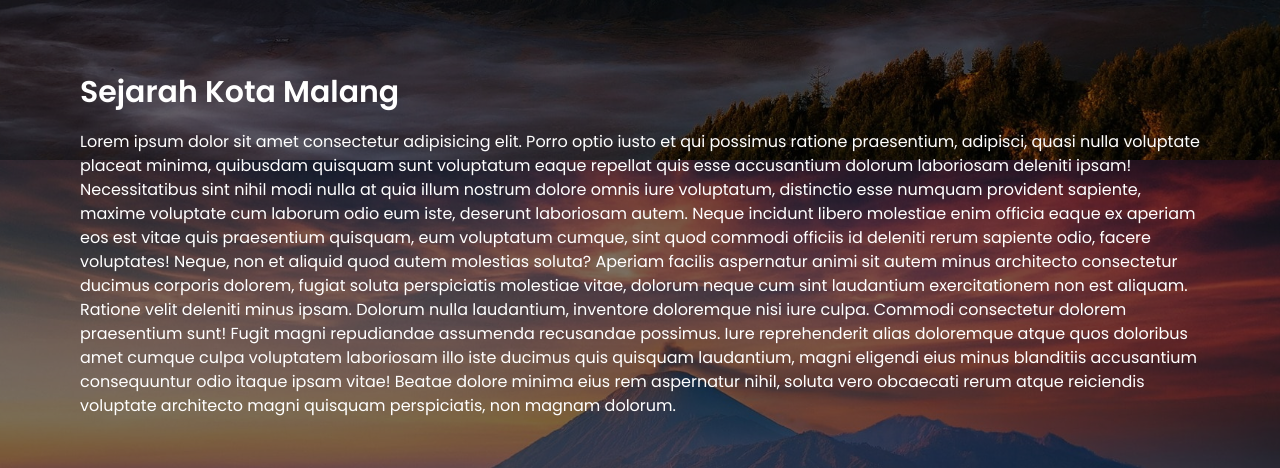
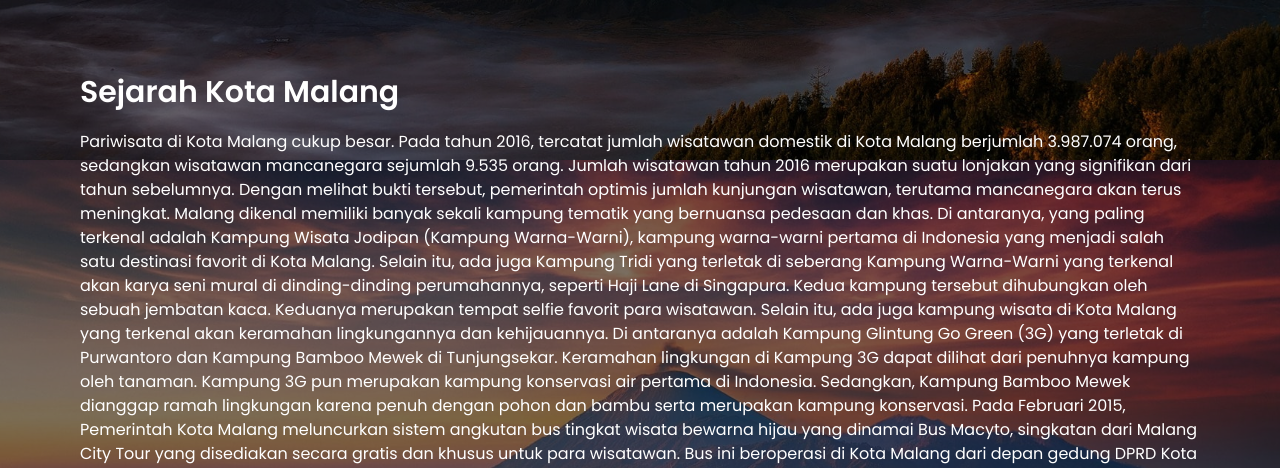
Before and after one commit to LeonardTarigan/visit-malang, a Next.js app: page / in a window 1280 px wide. Shown: the part 640-1108 px from the top of the page. Built offline with nearby package versions, Linux system fonts and the light colour scheme.

Commit message:
tentang kota malang

```diff
--- a/pages/index.js
+++ b/pages/index.js
@@ -75,37 +75,26 @@ export default function Home() {
                             data-aos-delay='100'
                             className='text-sm md:text-base'
                         >
-                            Lorem ipsum dolor sit amet consectetur adipisicing
-                            elit. Porro optio iusto et qui possimus ratione
-                            praesentium, adipisci, quasi nulla voluptate placeat
-                            minima, quibusdam quisquam sunt voluptatum eaque
-                            repellat quis esse accusantium dolorum laboriosam
-                            deleniti ipsam! Necessitatibus sint nihil modi nulla
-                            at quia illum nostrum dolore omnis iure voluptatum,
-                            distinctio esse numquam provident sapiente, maxime
-                            voluptate cum laborum odio eum iste, deserunt
-                            laboriosam autem. Neque incidunt libero molestiae
-                            enim officia eaque ex aperiam eos est vitae quis
-                            praesentium quisquam, eum voluptatum cumque, sint
-                            quod commodi officiis id deleniti rerum sapiente
-                            odio, facere voluptates! Neque, non et aliquid quod
-                            autem molestias soluta? Aperiam facilis aspernatur
-                            animi sit autem minus architecto consectetur ducimus
-                            corporis dolorem, fugiat soluta perspiciatis
-                            molestiae vitae, dolorum neque cum sint laudantium
-                            exercitationem non est aliquam. Ratione velit
-                            deleniti minus ipsam. Dolorum nulla laudantium,
-                            inventore doloremque nisi iure culpa. Commodi
-                            consectetur dolorem praesentium sunt! Fugit magni
-                            repudiandae assumenda recusandae possimus. Iure
-                            reprehenderit alias doloremque atque quos doloribus
-                            amet cumque culpa voluptatem laboriosam illo iste
-                            ducimus quis quisquam laudantium, magni eligendi
-                            eius minus blanditiis accusantium consequuntur odio
-                            itaque ipsam vitae! Beatae dolore minima eius rem
-                            aspernatur nihil, soluta vero obcaecati rerum atque
-                            reiciendis voluptate architecto magni quisquam
-                            perspiciatis, non magnam dolorum.
+                                Pariwisata di Kota Malang cukup besar. Pada tahun 2016, tercatat jumlah wisatawan domestik di Kota Malang berjumlah 3.987.074 orang,
+                            sedangkan wisatawan mancanegara sejumlah 9.535 orang. Jumlah wisatawan tahun 2016 merupakan suatu lonjakan yang signifikan dari tahun
+                            sebelumnya. Dengan melihat bukti tersebut, pemerintah optimis jumlah kunjungan wisatawan, terutama mancanegara akan terus meningkat.
+                                Malang dikenal memiliki banyak sekali kampung tematik yang bernuansa pedesaan dan khas. Di antaranya, yang paling terkenal adalah Kampung
+                            Wisata Jodipan (Kampung Warna-Warni), kampung warna-warni pertama di Indonesia yang menjadi salah satu destinasi favorit di Kota Malang.
+                            Selain itu, ada juga Kampung Tridi yang terletak di seberang Kampung Warna-Warni yang terkenal akan karya seni mural di dinding-dinding
+                            perumahannya, seperti Haji Lane di Singapura. Kedua kampung tersebut dihubungkan oleh sebuah jembatan kaca. Keduanya merupakan tempat selfie
+                            favorit para wisatawan.
+                                Selain itu, ada juga kampung wisata di Kota Malang yang terkenal akan keramahan lingkungannya dan kehijauannya. Di antaranya adalah Kampung
+                            Glintung Go Green (3G) yang terletak di Purwantoro dan Kampung Bamboo Mewek di Tunjungsekar. Keramahan lingkungan di Kampung 3G dapat dilihat dari
+                            penuhnya kampung oleh tanaman. Kampung 3G pun merupakan kampung konservasi air pertama di Indonesia. Sedangkan, Kampung Bamboo Mewek dianggap ramah
+                            lingkungan karena penuh dengan pohon dan bambu serta merupakan kampung konservasi.
+                                Pada Februari 2015, Pemerintah Kota Malang meluncurkan sistem angkutan bus tingkat wisata bewarna hijau yang dinamai Bus Macyto, singkatan dari
+                            Malang City Tour yang disediakan secara gratis dan khusus untuk para wisatawan. Bus ini beroperasi di Kota Malang dari depan gedung DPRD Kota Malang
+                            dan rutenya melewati beberapa titik-titik penting di tiap sudut kota, di antaranya beberapa museum-museum penting, kawasan Jalan Ijen, wisata kuliner,
+                            dan sebagainya. Bus ini berkapasitas 40 penumpang dengan jatah keliling sebanyak tiga kali.
+                                Sarana penginapan untuk pariwisata di Kota Malang beragam, mulai dari hotel, apartemen, losmen, hingga rumah singgah yang tersebar di seluruh penjuru kota.
+                            Keberagaman ini didukung oleh kenyataan bahwa Malang merupakan tujuan wisata paling populer di Indonesia setelah Bali, Bandung, dan Yogyakarta. Hotel yang paling
+                            terkenal di kota adalah Hotel Tugu. Hal ini dikarenakan hotel sudah dikenal baik di kalangan wisatawan asing dan hotel ini sering memeanjakan pengunjungnya dengan
+                            berbagai acara. Hotel terkenal lainnya adalah Hotel Pelangi karena hotel tersebut memiliki koleksi lukisan-lukisan Belanda.
                         </p>
                     </section>
 
```
